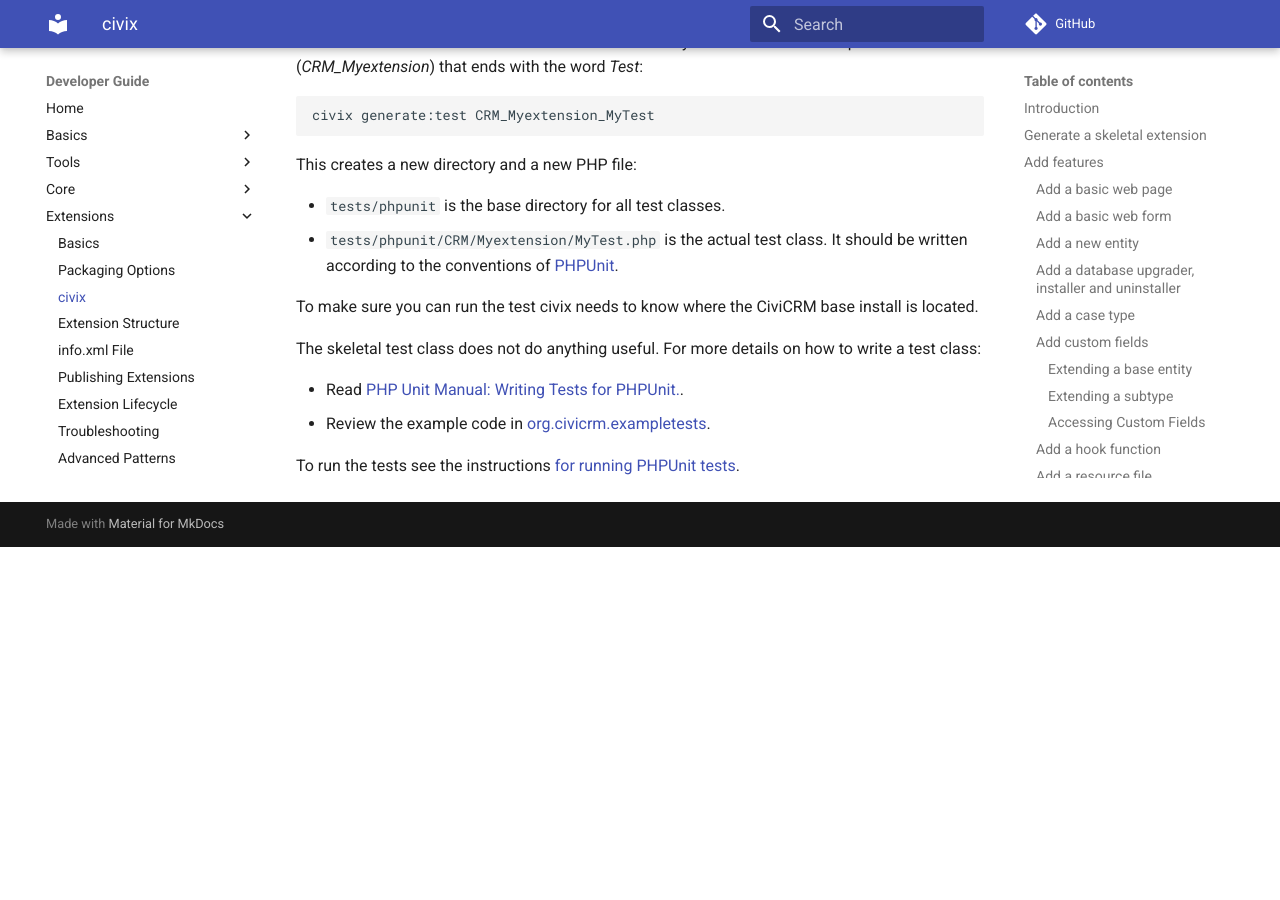
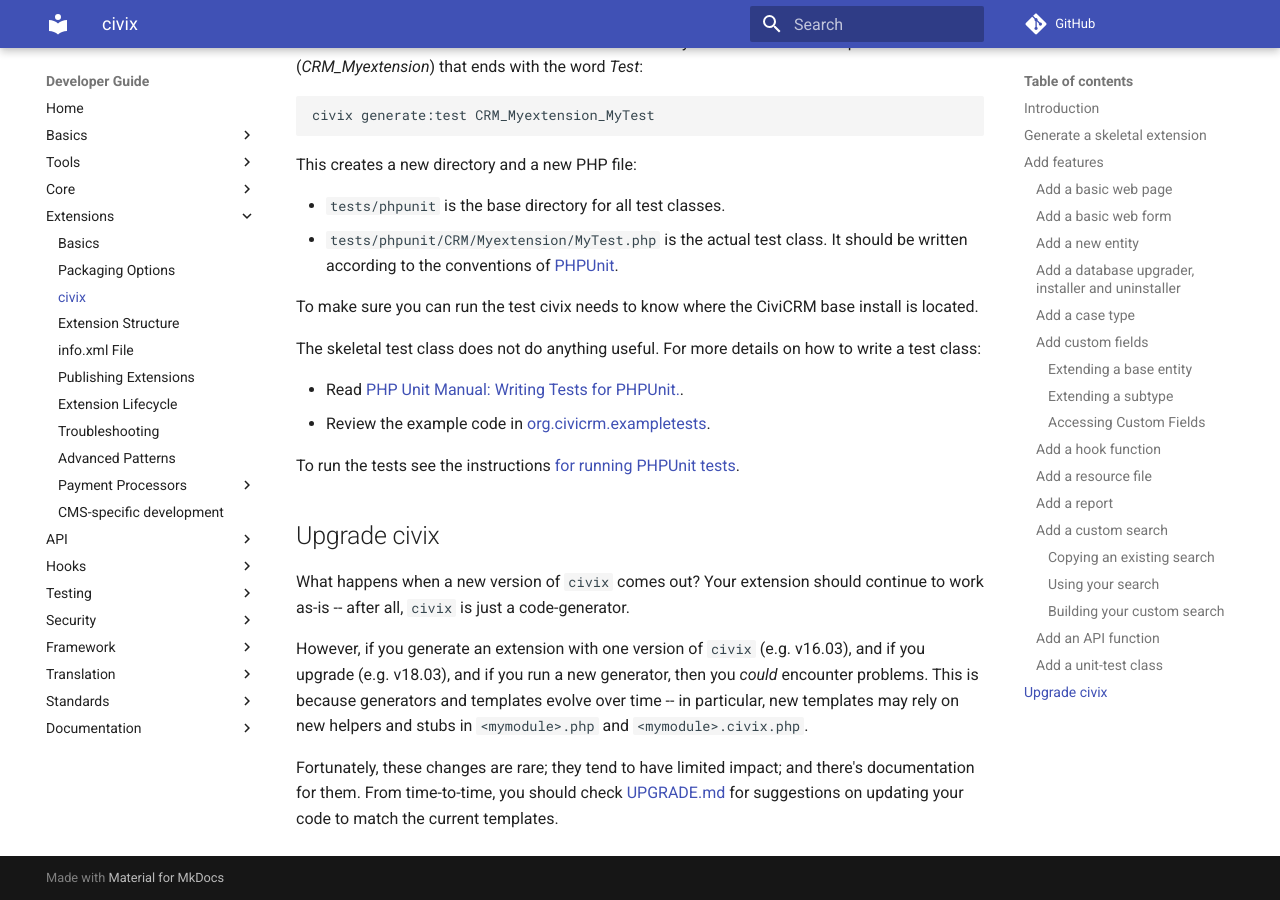
Before and after one commit to civicrm/civicrm-dev-docs, an MkDocs documentation site: the page built from docs/extensions/civix.md, in a window 1280 px wide and 900 px high, scrolled down 12855 px. Built offline with MkDocs 1.6.1 and Material for MkDocs 9.7.7, drawn with Linux system fonts in a browser that asks for light colours; comment, search, counter and statistics services are not loaded; old or Windows-style settings are respelled for this version of MkDocs; before the commit the page ends 13402 px from its top, so only the background shows below that.

Commit message:
civix.md - Add upgrade section

```diff
--- a/docs/extensions/civix.md
+++ b/docs/extensions/civix.md
@@ -488,3 +488,14 @@
 -   Review the example code in [org.civicrm.exampletests](https://github.com/totten/org.civicrm.exampletests).
 
 To run the tests see the instructions [for running PHPUnit tests](/testing/phpunit.md#running-tests).
+
+## Upgrade civix {:#upgrade}
+
+What happens when a new version of `civix` comes out? Your extension should continue to work as-is -- after all, `civix` is just a code-generator.
+
+However, if you generate an extension with one version of `civix` (e.g. v16.03), and if you upgrade (e.g. v18.03), and if you run a new generator,
+then you *could* encounter problems. This is because generators and templates evolve over time -- in particular, new templates may rely on new
+helpers and stubs in `<mymodule>.php` and `<mymodule>.civix.php`.
+
+Fortunately, these changes are rare; they tend to have limited impact; and there's documentation for them. From time-to-time, you should check
+[UPGRADE.md](https://github.com/totten/civix/blob/master/UPGRADE.md) for suggestions on updating your code to match the current templates.
```
